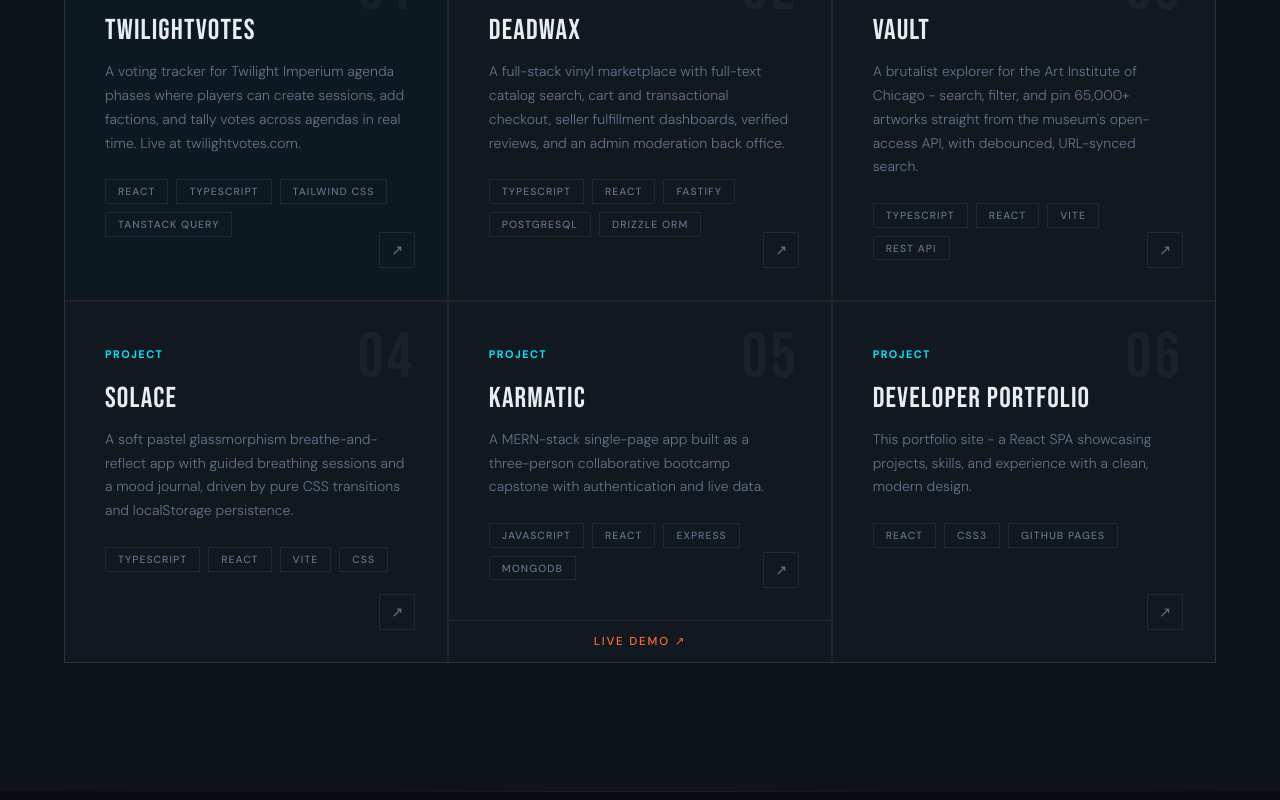
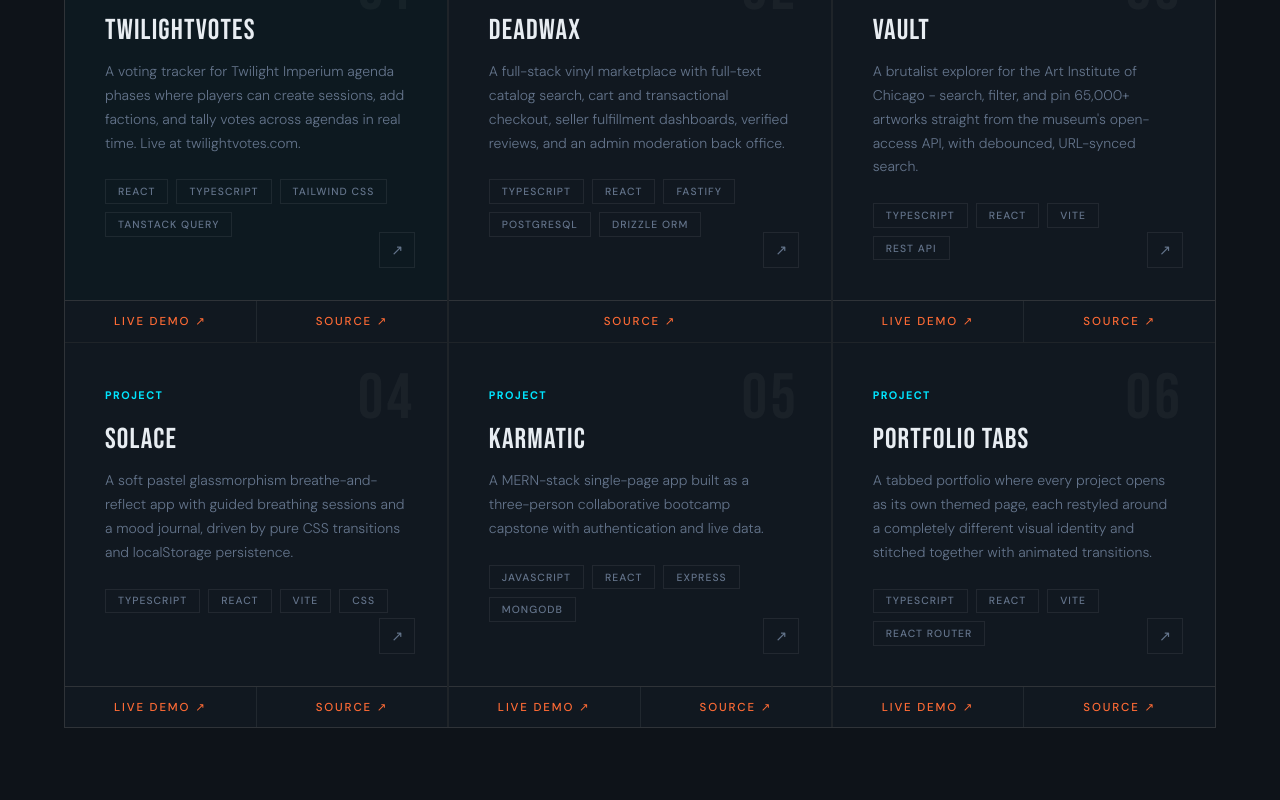
Before and after one commit to cycoconutz/new-portfolio, a React (Create React App) app: page / in a window 1280 px wide. Shown: the part 2178-2978 px from the top of the page. Built offline with nearby package versions, Linux system fonts and the light colour scheme.

Commit message:
Add repo + live demo links to project cards, swap in portfolio-tabs

```diff
--- a/src/App.js
+++ b/src/App.js
@@ -417,13 +417,17 @@ const styles = `
   .project-shell .project-card {
     flex: 1;
   }
-  .project-live {
+  .project-links {
+    display: flex;
+    border-top: 1px solid var(--border);
+  }
+  .project-link {
+    flex: 1;
     display: flex;
     align-items: center;
     justify-content: center;
     gap: 0.4rem;
-    padding: 0.8rem 2rem;
-    border-top: 1px solid var(--border);
+    padding: 0.8rem 1rem;
     font-size: 0.72rem;
     font-weight: 500;
     letter-spacing: 0.16em;
@@ -434,7 +438,10 @@ const styles = `
     cursor: pointer;
     transition: background 0.2s, color 0.2s;
   }
-  .project-live:hover {
+  .project-link + .project-link {
+    border-left: 1px solid var(--border);
+  }
+  .project-link:hover {
     background: #0d1920;
     color: var(--accent);
   }
@@ -609,6 +616,8 @@ const projects = [
     desc: "A voting tracker for Twilight Imperium agenda phases where players can create sessions, add factions, and tally votes across agendas in real time. Live at twilightvotes.com.",
     tech: ["React", "TypeScript", "Tailwind CSS", "TanStack Query"],
     link: "https://www.twilightvotes.com/",
+    live: "https://www.twilightvotes.com/",
+    repo: "https://github.com/cycoconutz/Twilight-Votes",
     featured: true,
   },
   {
@@ -619,6 +628,7 @@ const projects = [
     desc: "A full-stack vinyl marketplace with full-text catalog search, cart and transactional checkout, seller fulfillment dashboards, verified reviews, and an admin moderation back office.",
     tech: ["TypeScript", "React", "Fastify", "PostgreSQL", "Drizzle ORM"],
     link: "https://github.com/cycoconutz/deadwax",
+    repo: "https://github.com/cycoconutz/deadwax",
   },
   {
     id: "03",
@@ -626,7 +636,9 @@ const projects = [
     title: "VAULT",
     desc: "A brutalist explorer for the Art Institute of Chicago - search, filter, and pin 65,000+ artworks straight from the museum's open-access API, with debounced, URL-synced search.",
     tech: ["TypeScript", "React", "Vite", "REST API"],
-    link: "https://github.com/cycoconutz/vault",
+    link: "https://cycoconutz.github.io/vault/",
+    live: "https://cycoconutz.github.io/vault/",
+    repo: "https://github.com/cycoconutz/vault",
   },
   {
     id: "04",
@@ -634,7 +646,9 @@ const projects = [
     title: "Solace",
     desc: "A soft pastel glassmorphism breathe-and-reflect app with guided breathing sessions and a mood journal, driven by pure CSS transitions and localStorage persistence.",
     tech: ["TypeScript", "React", "Vite", "CSS"],
-    link: "https://github.com/cycoconutz/solace",
+    link: "https://cycoconutz.github.io/solace/",
+    live: "https://cycoconutz.github.io/solace/",
+    repo: "https://github.com/cycoconutz/solace",
   },
   {
     id: "05",
@@ -642,16 +656,19 @@ const projects = [
     title: "Karmatic",
     desc: "A MERN-stack single-page app built as a three-person collaborative bootcamp capstone with authentication and live data.",
     tech: ["JavaScript", "React", "Express", "MongoDB"],
-    link: "https://github.com/cycoconutz/Karmatic",
+    link: "https://karmatic.onrender.com/",
     live: "https://karmatic.onrender.com/",
+    repo: "https://github.com/cycoconutz/Karmatic",
   },
   {
     id: "06",
     tag: "Project",
-    title: "Developer Portfolio",
-    desc: "This portfolio site - a React SPA showcasing projects, skills, and experience with a clean, modern design.",
-    tech: ["React", "CSS3", "GitHub Pages"],
-    link: "https://www.johndyates.com/",
+    title: "Portfolio Tabs",
+    desc: "A tabbed portfolio where every project opens as its own themed page, each restyled around a completely different visual identity and stitched together with animated transitions.",
+    tech: ["TypeScript", "React", "Vite", "React Router"],
+    link: "https://cycoconutz.github.io/portfolio-tabs/",
+    live: "https://cycoconutz.github.io/portfolio-tabs/",
+    repo: "https://github.com/cycoconutz/portfolio-tabs",
   },
 ];
 
@@ -856,15 +873,29 @@ export default function Portfolio() {
                 </div>
                 <div className="project-link-icon">↗</div>
               </a>
+              {(p.live || p.repo) && (
+                <div className="project-links">
                   {p.live && (
                     <a
                       href={p.live}
                       target="_blank"
                       rel="noopener noreferrer"
-                  className="project-live"
+                      className="project-link"
                     >
                       Live demo ↗
                     </a>
+                  )}
+                  {p.repo && (
+                    <a
+                      href={p.repo}
+                      target="_blank"
+                      rel="noopener noreferrer"
+                      className="project-link"
+                    >
+                      Source ↗
+                    </a>
+                  )}
+                </div>
               )}
             </div>
           ))}
```
Lines whose indentation alone changed are shown as unchanged.
